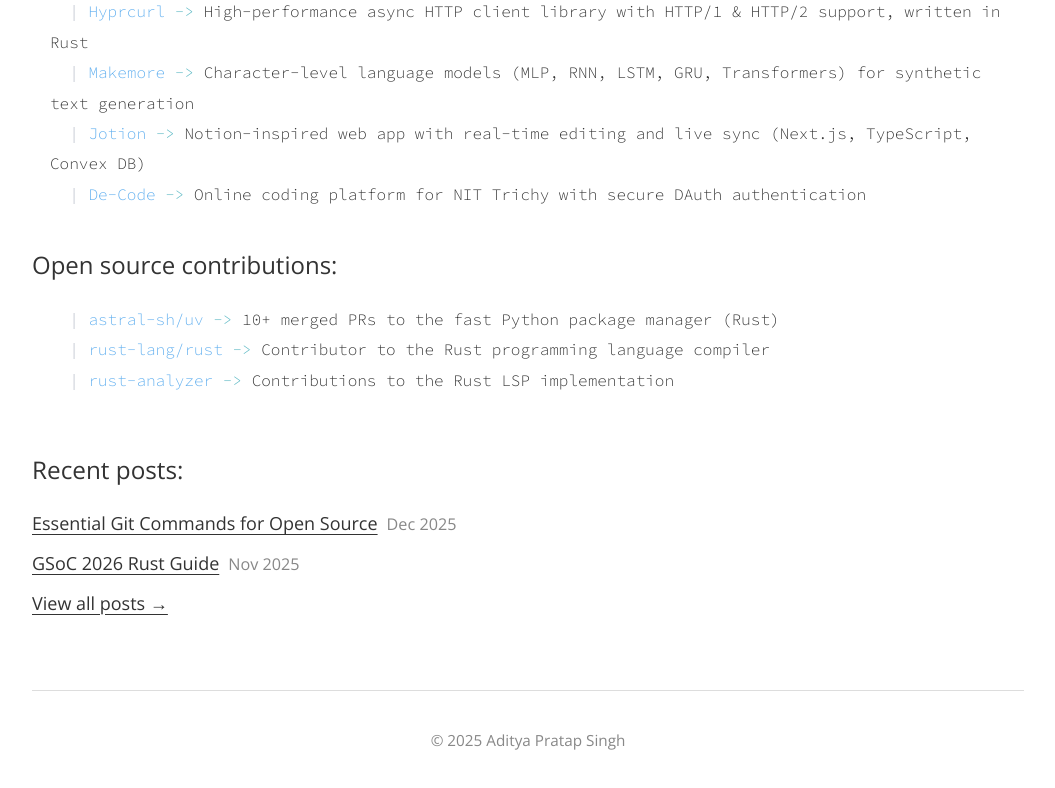
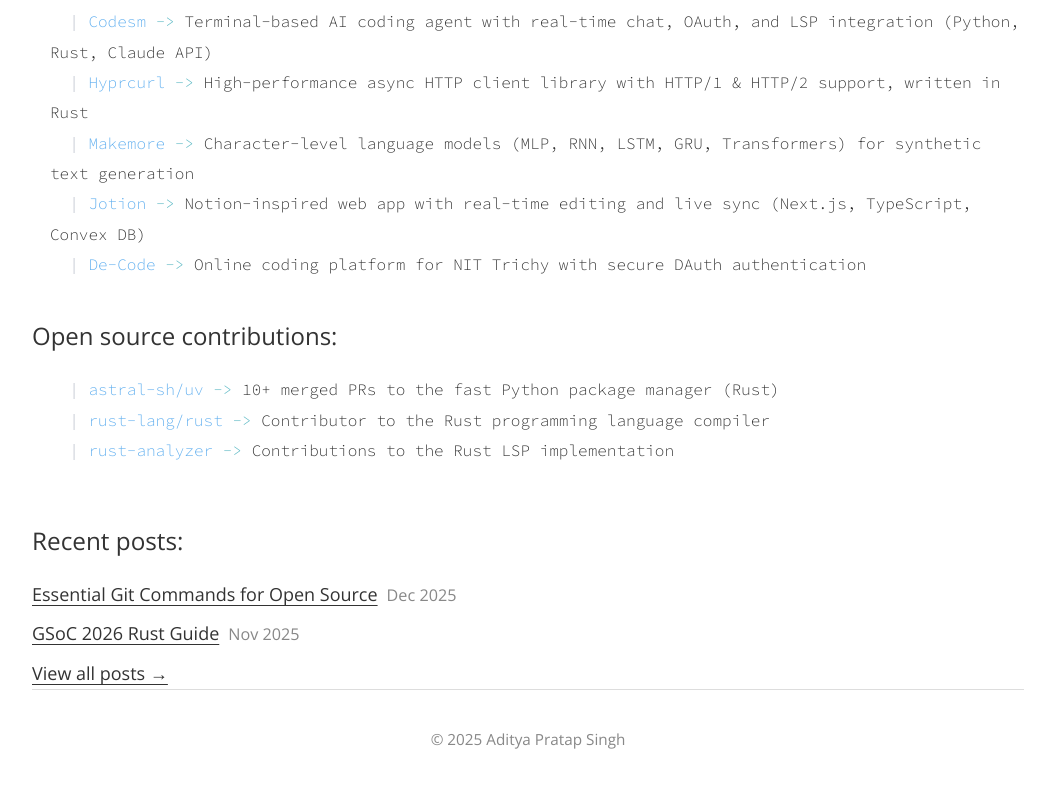
Before and after one commit to Aditya-PS-05/portfolio, a Next.js app: page / in a window 1280 px wide. Shown: the part 664-1452 px from the top of the page, without its empty margins (112-1167 px from the left). Built offline with nearby package versions, Linux system fonts and the light colour scheme; no server answers.

Commit message:
chore: clean up navigation and fix footer positioning

```diff
--- a/package.json
+++ b/package.json
@@ -13,6 +13,9 @@
   },
   "dependencies": {
     "@auth/core": "^0.34.3",
+    "@blocknote/core": "^0.46.1",
+    "@blocknote/mantine": "^0.46.1",
+    "@blocknote/react": "^0.46.1",
     "convex": "^1.31.5",
     "gray-matter": "^4.0.3",
     "jose": "^6.1.3",
@@ -20,7 +23,8 @@
     "next-auth": "5.0.0-beta.30",
     "next-mdx-remote": "^5.0.0",
     "react": "19.2.3",
-    "react-dom": "19.2.3"
+    "react-dom": "19.2.3",
+    "react-textarea-autosize": "^8.5.9"
   },
   "devDependencies": {
     "@tailwindcss/postcss": "^4",
--- a/src/app/globals.css
+++ b/src/app/globals.css
@@ -323,9 +323,16 @@
   font-weight: 600;
 }
 
+body {
+  min-height: 100vh;
+  display: flex;
+  flex-direction: column;
+}
+
 footer {
-  margin-top: 4rem;
+  margin-top: auto;
   padding-top: 2rem;
+  padding-bottom: 2rem;
   border-top: 1px solid #ddd;
   color: #888;
   font-size: 0.85rem;
--- a/src/app/posts/page.tsx
+++ b/src/app/posts/page.tsx
@@ -70,9 +70,7 @@
           </ul>
         )}
 
-        <p className="back-link">
-          <Link href="/">← Home</Link>
-        </p>
+
       </main>
 
       <style jsx>{`
--- a/src/components/Header.tsx
+++ b/src/components/Header.tsx
@@ -18,13 +18,7 @@
         <Link href="/posts">Posts</Link>{" "}
         <span className="punctuation">|</span>{" "}
         <Link href="/archive">Archive</Link>
-        {session && (
-          <>
-            {" "}
-            <span className="punctuation">|</span>{" "}
-            <Link href="/editor">Editor</Link>
-          </>
-        )}
+
       </div>
       <nav className="social-links">
         <a href="mailto:adipras1407@gmail.com">Email</a> ⋅{" "}
--- a/src/components/HeaderClient.tsx
+++ b/src/components/HeaderClient.tsx
@@ -19,13 +19,7 @@
         <Link href="/posts">Posts</Link>{" "}
         <span className="punctuation">|</span>{" "}
         <Link href="/archive">Archive</Link>
-        {session && (
-          <>
-            {" "}
-            <span className="punctuation">|</span>{" "}
-            <Link href="/editor">Editor</Link>
-          </>
-        )}
+
       </div>
       <nav className="social-links">
         <a href="mailto:adipras1407@gmail.com">Email</a> ⋅{" "}
```
